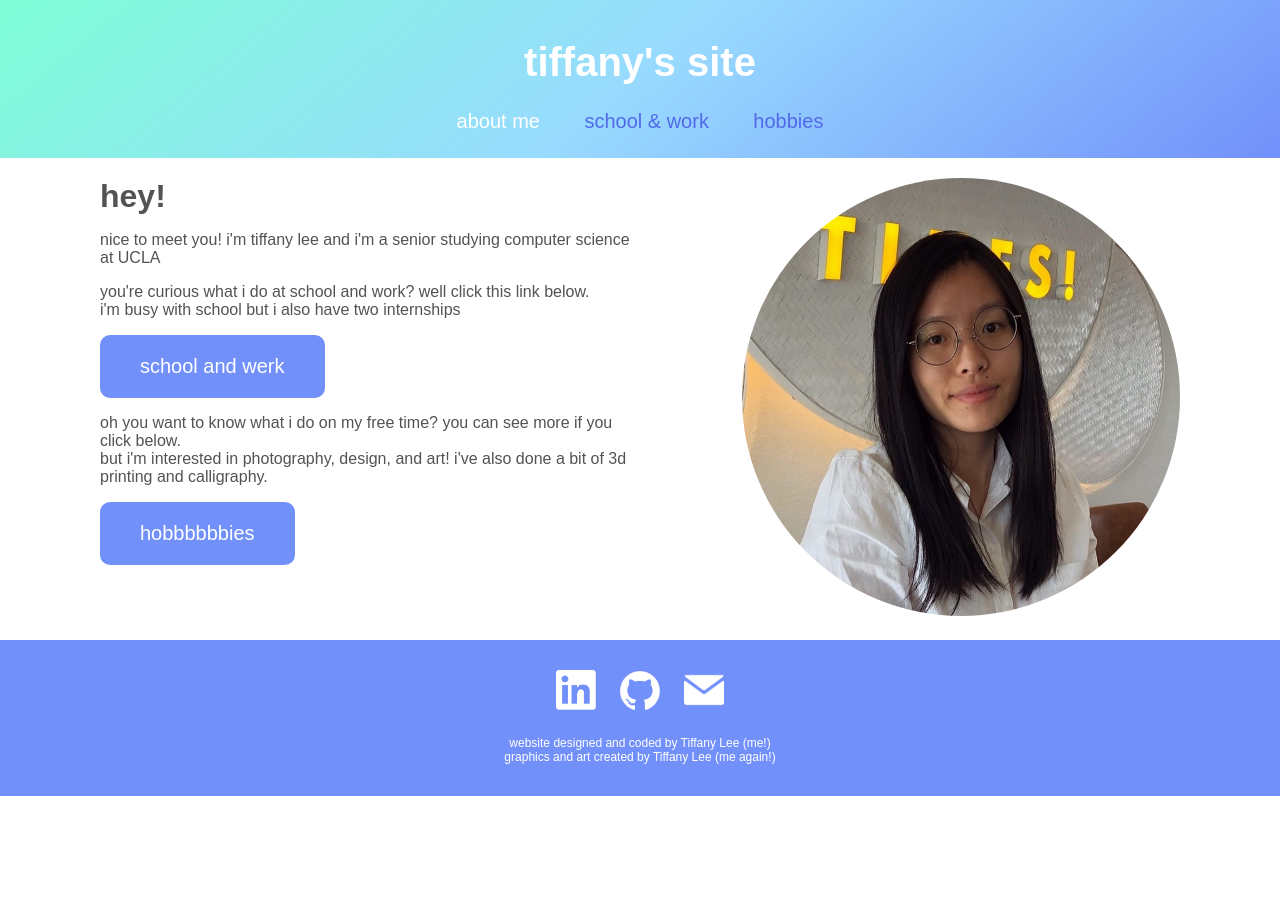
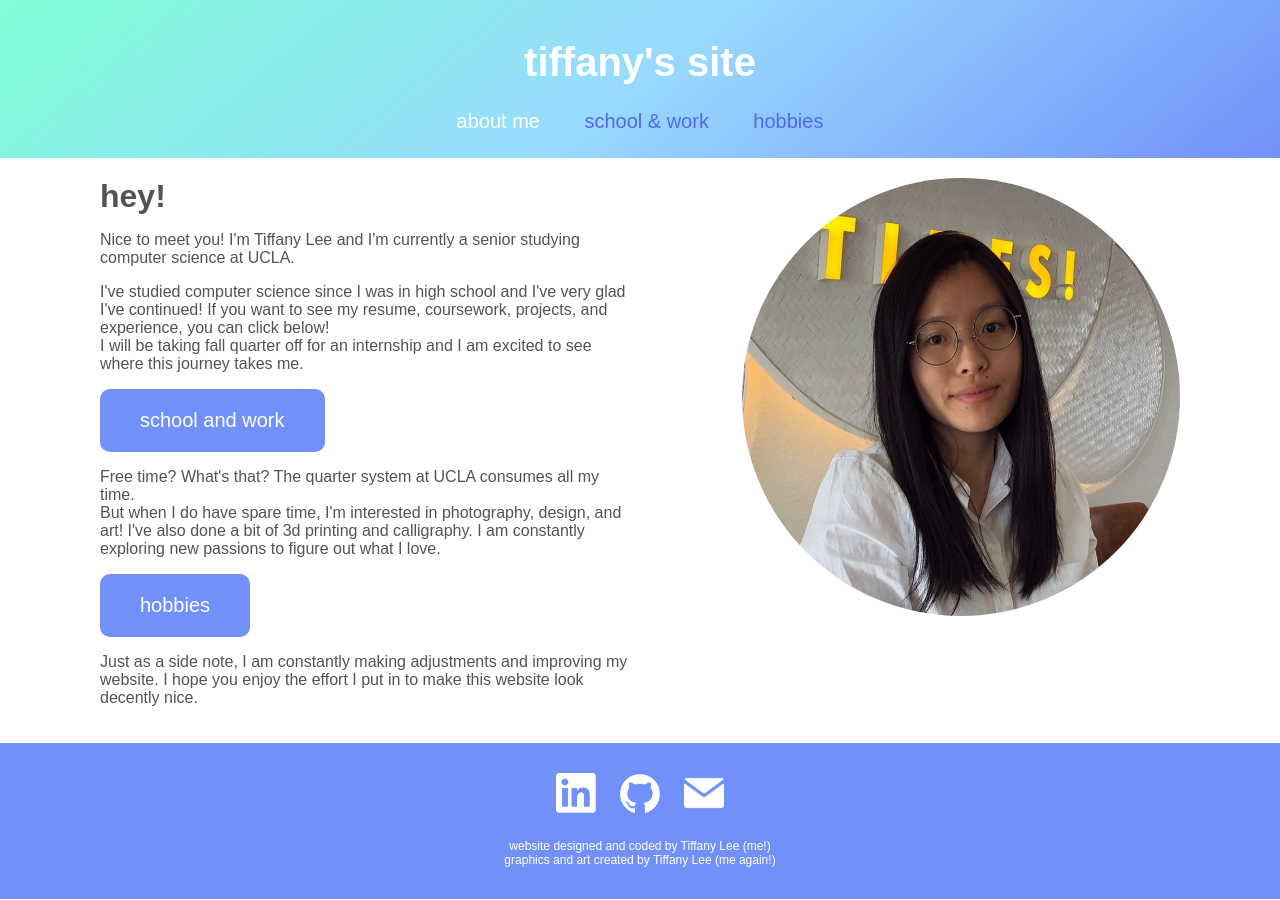
Before and after one commit to tiffclee/tiffclee.github.io, a Jekyll site: the page built from index.md, in a window 1280 px wide. Built offline with Jekyll 4.4.1, drawn with Linux system fonts in a browser that asks for light colours.

Commit message:
changed coursework formatting and added more details

```diff
--- a/_includes/footer.html
+++ b/_includes/footer.html
@@ -1,7 +1,7 @@
 <footer>
-	<a href="https://www.linkedin.com/in/tiffany-c-lee/"><img class="social" src="/assets/images/linkedin.png" alt="linkedin"></a>
-	<a href="https://github.com/tiffclee"><img class="social" src="/assets/images/github.png" alt="github"></a>
-	<a href="mailto:lee.tiffany00@gmail.com"><img class="social" src="/assets/images/mail.png" alt="email"></a>
+	<a href="https://www.linkedin.com/in/tiffany-c-lee/" target="_blank"><img class="social" src="/assets/images/linkedin.png" alt="linkedin"></a>
+	<a href="https://github.com/tiffclee" target="_blank"><img class="social" src="/assets/images/github.png" alt="github"></a>
+	<a href="mailto:lee.tiffany00@gmail.com" target="_blank"><img class="social" src="/assets/images/mail.png" alt="email"></a>
 	<p class="footerinfo">website designed and coded by Tiffany Lee (me!)<br>
 	graphics and art created by Tiffany Lee (me again!)</p>
 </footer>
--- a/_sass/main.scss
+++ b/_sass/main.scss
@@ -25,10 +25,7 @@ h1 {
 		color: white;
 	}
 	a:hover {
-		background-color: white;
-		color: #7290FA;
-		border: solid;
-		padding: 16px 36px;
+		background-color: #3D5BF6;
 	}
 }
 
@@ -114,6 +111,58 @@ footer {
 .projectimage {
 	width: 300px;
 	border-radius: 10px;
+}
+
+.courseworkcard {
+	border-radius: 10px;
+	background-color: #9AE7CF;
+	text-align: center;
+	position: relative;
+}
+
+.cardinfo {
+	padding: 10px;
+	display: none;
+}
+
+.cardname {
+	padding: 10px 20px 0px 20px;
+}
+
+.collapse {
+	display: none;
+}
+
+.cardbutton {
+	border: none;
+	font-size: 20px;
+	margin: 0 auto;
+	background: transparent;
+	color: #535353;
+	font-style: bold;
+}
+
+.cardbutton:hover {
+	cursor: pointer;
+	color: white;
+}
+
+#allbutton {
+	grid-column: 10 / span 3;
+	display: inline-block;
+	padding: 20px 40px;
+	background-color: #7290FA;
+	text-decoration: none;
+	font-size: 20px;
+	border-radius: 10px;
+	color: white;
+	border: none;
+	font-size: 16px;
+}
+
+#allbutton:hover {
+	cursor: pointer;
+	background-color: #3D5BF6;
 }
 
 .section {
--- a/index.md
+++ b/index.md
@@ -5,13 +5,14 @@ title: Home
 <div class="introduction">
 	<div class="intro">
 		<h1>hey!</h1>
-		<p>nice to meet you! i'm tiffany lee and i'm a senior studying computer science at UCLA</p>
-		<p>you're curious what i do at school and work? well click this link below.<br>
-		i'm busy with school but i also have two internships</p>
-		<a href="/schoolandwork">school and werk</a>
-		<p>oh you want to know what i do on my free time? you can see more if you click below.<br>
-		but i'm interested in photography, design, and art! i've also done a bit of 3d printing and calligraphy.</p>
-		<a href="/hobbies">hobbbbbbies</a>
+		<p>Nice to meet you! I'm Tiffany Lee and I'm currently a senior studying computer science at UCLA.</p>
+		<p>I've studied computer science since I was in high school and I've very glad I've continued! If you want to see my resume, coursework, projects, and experience, you can click below!<br>
+		I will be taking fall quarter off for an internship and I am excited to see where this journey takes me.</p>
+		<a href="/schoolandwork">school and work</a>
+		<p>Free time? What's that? The quarter system at UCLA consumes all my time.<br>
+		But when I do have spare time, I'm interested in photography, design, and art! I've also done a bit of 3d printing and calligraphy. I am constantly exploring new passions to figure out what I love.</p>
+		<a href="/hobbies">hobbies</a>
+		<p>Just as a side note, I am constantly making adjustments and improving my website. I hope you enjoy the effort I put in to make this website look decently nice.</p>
 	</div>
 	<div class="intropic"><img class="me" src="/assets/images/me.png" alt="me!"></div>
 </div>
```
Also changed, not shown: _data/coursework.json (+68 -29 lines), schoolandwork.md (+64 -10 lines), 1 other file.
